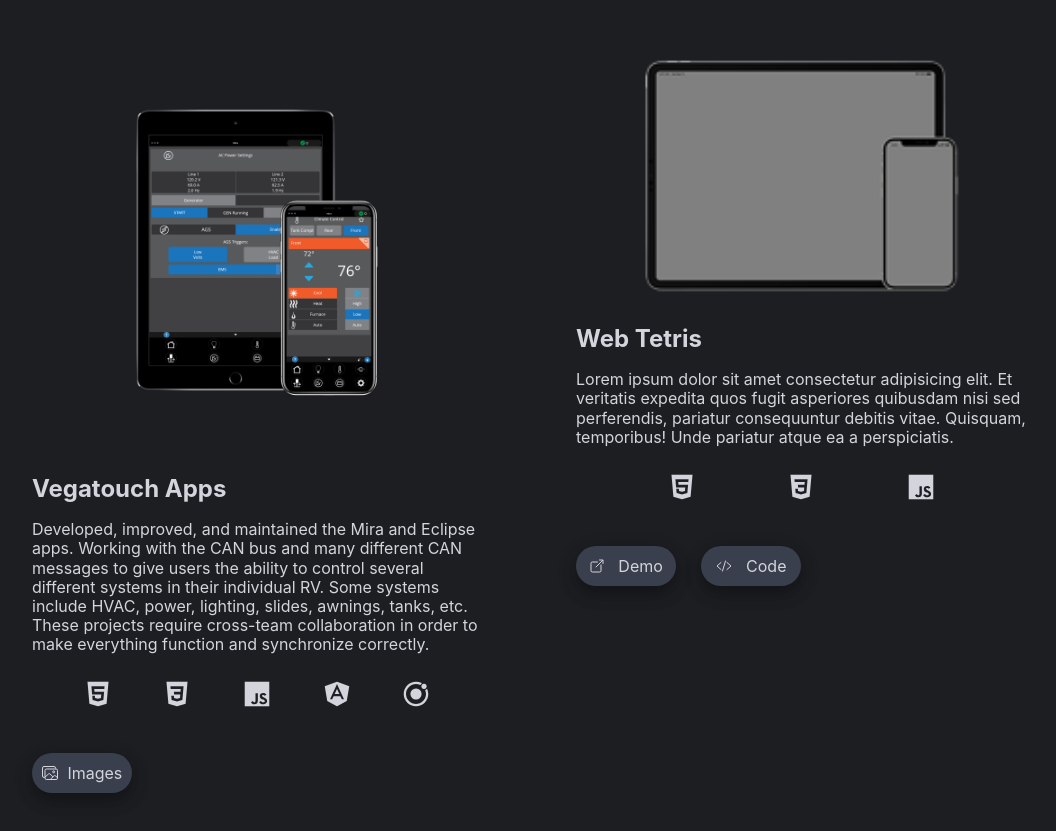
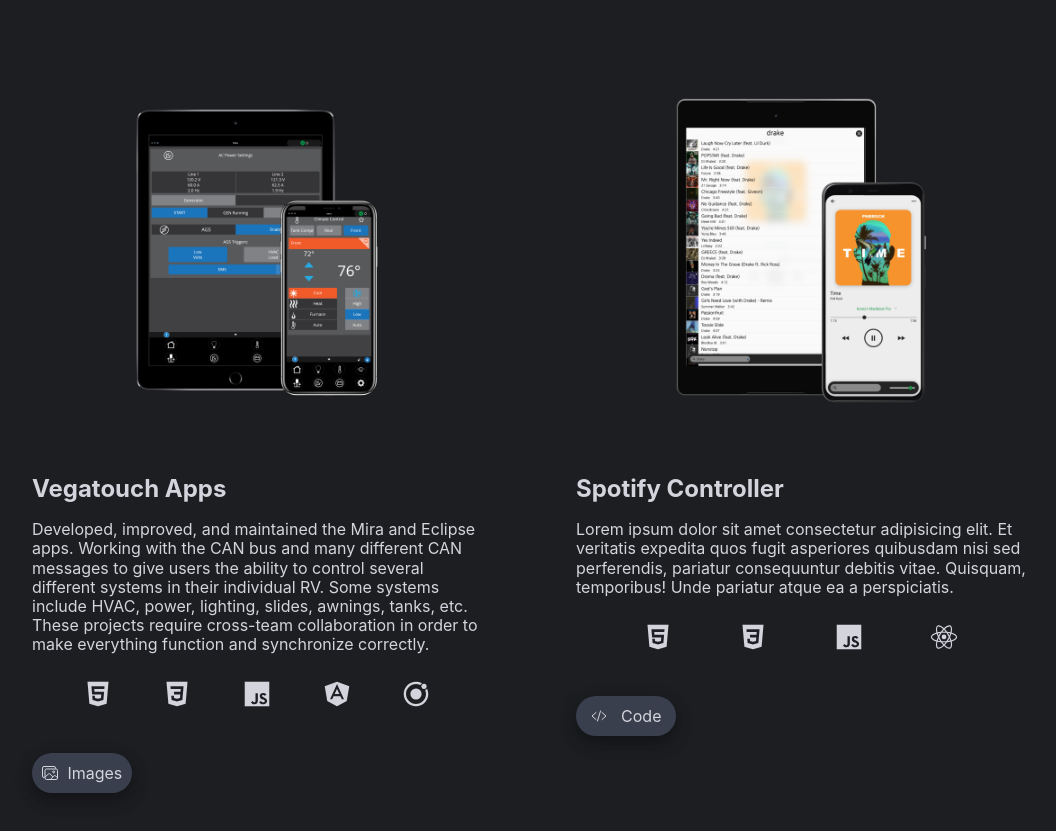
Before and after one commit to koreymadden/portfolio-version-1, a website with bundled scripts: page projects.html in a window 1280 px wide. Shown: the part 1163-1994 px from the top of the page, without its empty margins (111-1167 px from the left). Built offline with nearby package versions, Linux system fonts and the light colour scheme.

Commit message:
added spotify section and image

```diff
--- a/projects.html
+++ b/projects.html
@@ -144,22 +144,19 @@
       </div>
       <div class="project-container project-flex last-project">
         <div class="project-visual">
-          <img class="project-img" src="/images/apple-thumbnail.png" alt="">
+          <img class="project-img" src="/images/spotify-android.png" alt="">
         </div>
         <div class="project-info">
-          <h2 class="dark-mode">Web Tetris</h2>
+          <h2 class="dark-mode">Spotify Controller</h2>
           <p class="dark-mode">Lorem ipsum dolor sit amet consectetur adipisicing elit. Et veritatis expedita quos fugit asperiores quibusdam nisi sed perferendis, pariatur consequuntur debitis vitae. Quisquam, temporibus! Unde pariatur atque ea a perspiciatis.</p>
         </div>
         <div class="project-stack">
           <ion-icon class="stack-icon dark-mode" name="logo-html5"></ion-icon>
           <ion-icon class="stack-icon dark-mode" name="logo-css3"></ion-icon>
           <ion-icon class="stack-icon dark-mode" name="logo-javascript"></ion-icon>
+          <ion-icon class="stack-icon dark-mode" name="logo-react"></ion-icon>
         </div>
         <div class="project-actions">
-          <a class="project-button special dark-mode" href="#">
-            <ion-icon class="special dark-mode" name="open-outline"></ion-icon>
-            Demo
-          </a>
           <a class="project-button special dark-mode" href="#">
             <ion-icon class="special dark-mode" name="code-slash-outline"></ion-icon>
             Code
```
Also changed, not shown: images/spotify-android.png (added), 2 other files.
